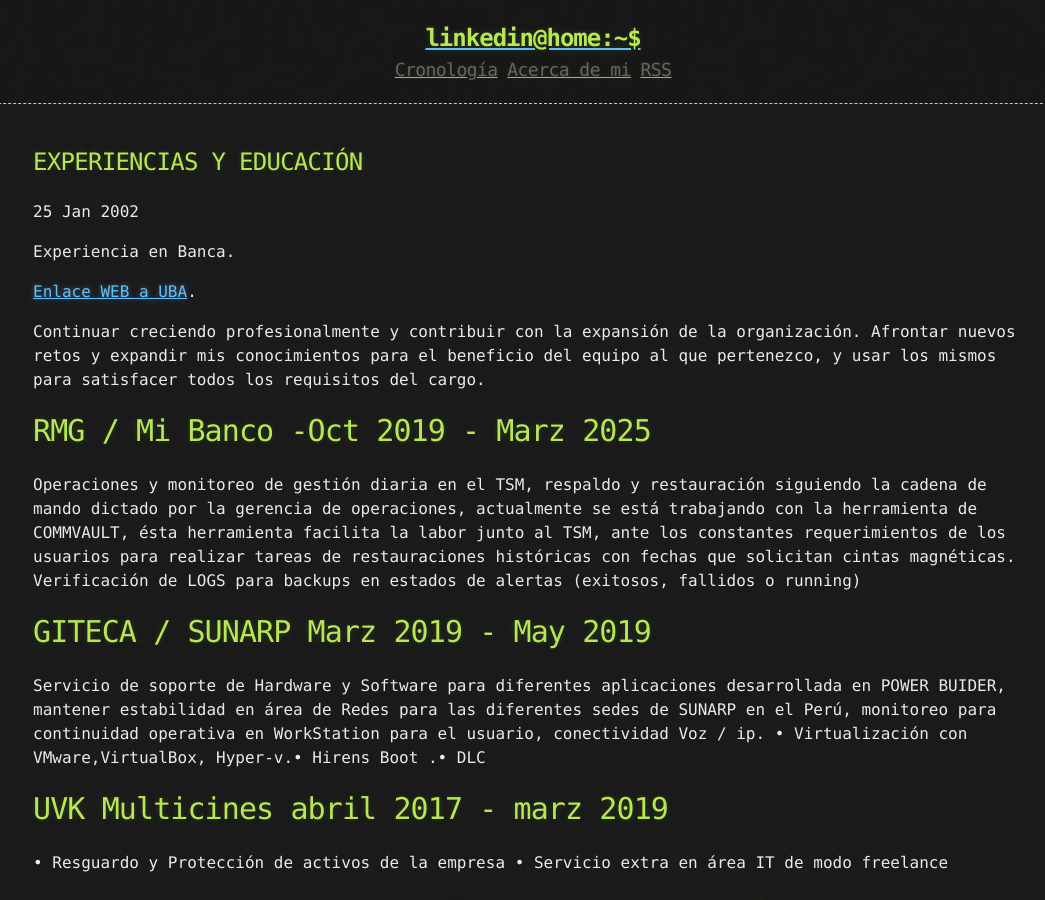
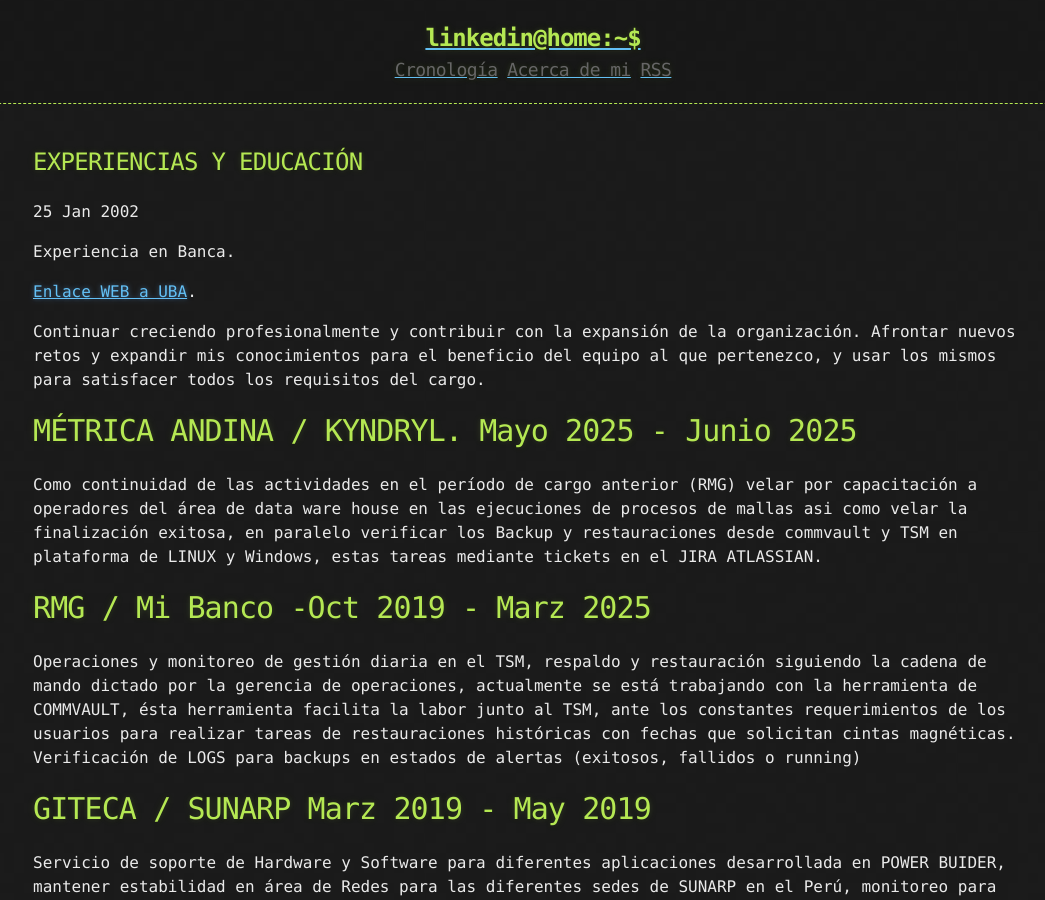
Before and after one commit to parramiguel/parramiguel.github.io, a Jekyll site: the page built from _posts/2002-01-25-Experiencias.md, in a window 1280 px wide and 900 px high. Shown: the whole window, without its empty margins (107-1152 px from the left). Built offline with Jekyll 4.4.1, drawn with Linux system fonts in a browser that asks for light colours.

Commit message:
Update Métrica Andina y experiencia

```diff
--- a/_posts/2002-01-25-Experiencias.md
+++ b/_posts/2002-01-25-Experiencias.md
@@ -8,6 +8,10 @@ Experiencia en Banca.
 [Enlace WEB a UBA](http://bit.ly/2lJMsgO).
 
 Continuar creciendo profesionalmente y contribuir con la expansión de la organización. Afrontar nuevos retos y expandir mis conocimientos para el beneficio del equipo al que pertenezco, y usar los mismos para satisfacer todos los requisitos del cargo.
+
+# [](#header-1) MÉTRICA ANDINA / KYNDRYL. Mayo 2025 - Junio 2025
+
+Como continuidad de las actividades en el período de cargo anterior (RMG) velar por capacitación a operadores del área de data ware house en las ejecuciones de procesos de mallas asi como velar la finalización exitosa, en paralelo verificar los Backup y restauraciones desde commvault y TSM en plataforma de LINUX y Windows, estas tareas mediante tickets en el JIRA ATLASSIAN.
 
 # [](#header-1) RMG / Mi Banco -Oct 2019 - Marz 2025
 
```
